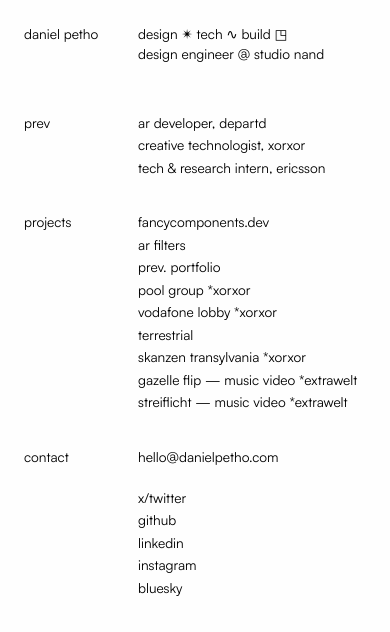
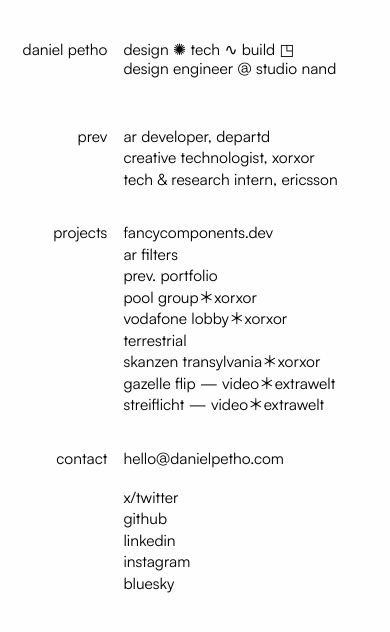
Before and after one commit to noorkarimmehedi/waitlist, a Next.js app: page / in a window 390 px wide. Shown: the top 632 px of the page. Built offline with nearby package versions, Linux system fonts and the light colour scheme.

Commit message:
update structure, og image

```diff
--- a/src/app/page.tsx
+++ b/src/app/page.tsx
@@ -2,6 +2,7 @@
 import ScrambleIn from "@/components/scramble-in";
 import ScrambleCombinedPair from "@/components/scramble-combined-pair";
 import { experiences, projects, socials } from "@/data/content";
+import Star from "@/components/star";
 
 const ROW_DELAY = 30;
 const SCRAMBLE_SPEED = 30;
@@ -13,13 +14,13 @@
 
 export default function Home() {
   return (
-    <main className="min-h-screen bg-[#fefefe] text-black p-6 sm:p-8 md:p-10 lg:p-12 font-normal text-[3.5vw] sm:text-lg md:text-2xl lg:text-3xl xl:text-4xl">
+    <main className="min-h-screen bg-[#fefefe] text-black px-4 pt-10 sm:px-2 sm:pt-10 md:pt-10 lg:pt-12 md:p-10 lg:p-12 font-normal text-[4vw] sm:text-xl md:text-2xl lg:text-3xl xl:text-4xl leading-tight">
       <div>
       <div className="relative max-w-screen-2xl mx-auto flex flex-col gap-8 sm:gap-10 md:gap-12 lg:gap-14">
 
         {/* Header - Row 1 */}
         <div className="flex mb-4 sm:mb-8 md:mb-12 lg:mb-16 xl:mb-20">
-          <div className="w-1/3 sm:w-1/3 md:w-1/4 lg:w-1/4 xl:w-[22%]">
+          <div className="w-[30%]  text-right pr-4 sm:pr-6 md:pr-8 lg:pr-12  sm:w-1/3 md:w-1/4 lg:w-1/4 xl:w-[22%]">
             <h1>
               <ScrambleCombined
                 delay={0}
@@ -37,7 +38,7 @@
                 scrambledLetterCount={SCRAMBLED_LETTER_COUNT}
                 scrambleSpeed={SCRAMBLE_SPEED}
               >
-                design ✴ tech ∿ build ◳
+                design ✺ tech ∿ build ◳
               </ScrambleIn>
             </h1>
             <a
@@ -60,7 +61,7 @@
 
         {/* Previous Experience */}
         <div className="flex">
-          <h2 className="w-1/3 sm:w-1/3 md:w-1/4 lg:w-1/4 xl:w-[22%]">
+          <h2 className="w-[30%] text-right pr-4 sm:pr-6 md:pr-8 lg:pr-12 sm:w-1/3 md:w-1/4 lg:w-1/4 xl:w-[22%]">
             <ScrambleIn
               delay={ROW_DELAY * 3}
               scrambledLetterCount={SCRAMBLED_LETTER_COUNT}
@@ -88,7 +89,7 @@
                   }
                   scrambledLetterCount={SCRAMBLED_LETTER_COUNT}
                   scrambleSpeed={SCRAMBLE_SPEED}
-                  containerClassName="group justify-between transition-colors border-b-2 md:hover:border-foreground border-b-transparent cursor-pointer md:py-1"
+                  containerClassName="group justify-between transition-colors border-b-2 md:hover:border-foreground border-b-transparent cursor-pointer py-0 md:py-0.5 lg:py-1"
                 />
               </a>
             ))}
@@ -97,7 +98,7 @@
 
         {/* Projects */}
         <div className="flex">
-          <h2 className="w-1/3 sm:w-1/3 md:w-1/4 lg:w-1/4 xl:w-[22%]">
+          <h2 className="w-[30%] text-right pr-4 sm:pr-6 md:pr-8 lg:pr-12  sm:w-1/3 md:w-1/4 lg:w-1/4 xl:w-[22%]">
             <ScrambleIn
               delay={ROW_DELAY * 7}
               scrambledLetterCount={SCRAMBLED_LETTER_COUNT}
@@ -128,7 +129,7 @@
                     showImage={true}
                     scrambledLetterCount={SCRAMBLED_LETTER_COUNT}
                     scrambleSpeed={SCRAMBLE_SPEED}
-                    containerClassName="group justify-between transition-colors border-b-2 md:hover:border-foreground border-b-transparent cursor-pointer md:py-1"
+                    containerClassName="group justify-between transition-colors border-b-2 md:hover:border-foreground border-b-transparent cursor-pointer py-0 md:py-0.5 lg:py-1"
                   />
                 </a>
               </li>
@@ -138,7 +139,7 @@
 
         {/* Contact */}
         <div className="flex">
-          <h2 className="w-1/3 sm:w-1/3 md:w-1/4 lg:w-1/4 xl:w-[22%]">
+          <h2 className="w-[30%] text-right pr-4 sm:pr-6 md:pr-8 lg:pr-12  sm:w-1/3 md:w-1/4 lg:w-1/4 xl:w-[22%]">
             <ScrambleIn
               delay={ROW_DELAY * 15}
               scrambledLetterCount={SCRAMBLED_LETTER_COUNT}
@@ -164,7 +165,7 @@
                   href={social.links}
                   target="_blank"
                   rel="noopener noreferrer"
-                  className="cursor-pointer border-b-2 border-transparent md:hover:border-foreground md:py-1 inline-block"
+                  className="cursor-pointer border-b-2 border-transparent md:hover:border-foreground py-0 md:py-0.5 lg:py-1 inline-block"
                 >
                   <ScrambleCombined
                     delay={
--- a/src/data/content.ts
+++ b/src/data/content.ts
@@ -36,13 +36,13 @@
     img: "./img/prev.webp"
   },
   {
-    title: "pool group *xorxor",
+    title: "pool group＊xorxor",
     year: "2023",
     links: "https://medencecsoport.hu/",
     img: "./img/pool.webp"
   },
   {
-    title: "vodafone lobby *xorxor",
+    title: "vodafone lobby＊xorxor",
     year: "2023",
     links: "https://xorxor.hu/projects/vodafone-dataviz.html",
     img: "./img/vodafone.webp"
@@ -54,19 +54,19 @@
     img: "./img/terrestrial.webp"
   },
   {
-    title: "skanzen transylvania *xorxor",
+    title: "skanzen transylvania＊xorxor",
     year: "2022",
     links: "https://xorxor.hu/projects/Skanzen.html",
     img: "./img/skanzen.webp"
   },
   {
-    title: "gazelle flip — music video *extrawelt ",
+    title: "gazelle flip — video＊extrawelt ",
     year: "2021",
     links: "https://www.youtube.com/watch?v=NY1mWQIqTBU",
     img: "./img/gazelle.webp"
   },
   {
-    title: "streiflicht — music video *extrawelt",
+    title: "streiflicht — video＊extrawelt",
     year: "2021",
     links: "https://www.youtube.com/watch?v=Cft0Ea__Ezs",
     img: "./img/streiflicht.webp"
```
Also changed, not shown: public/og.jpg.
